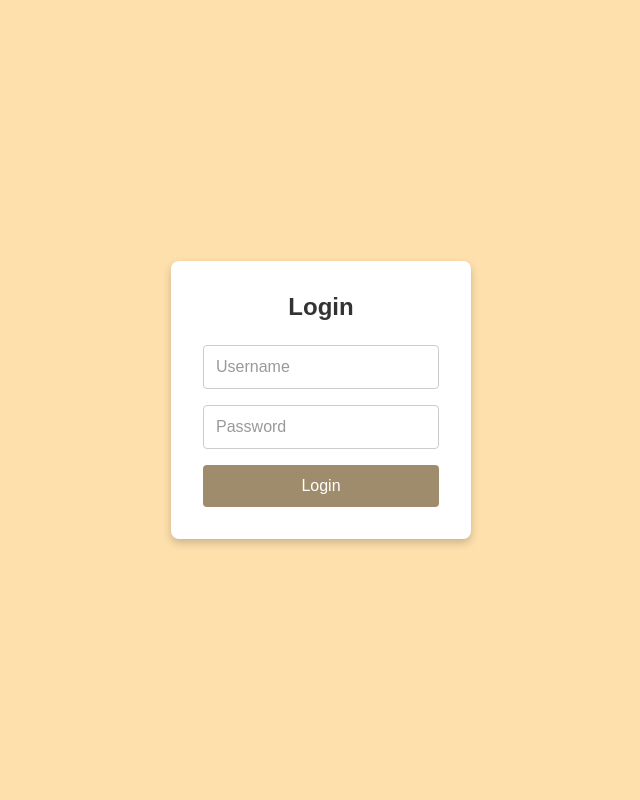
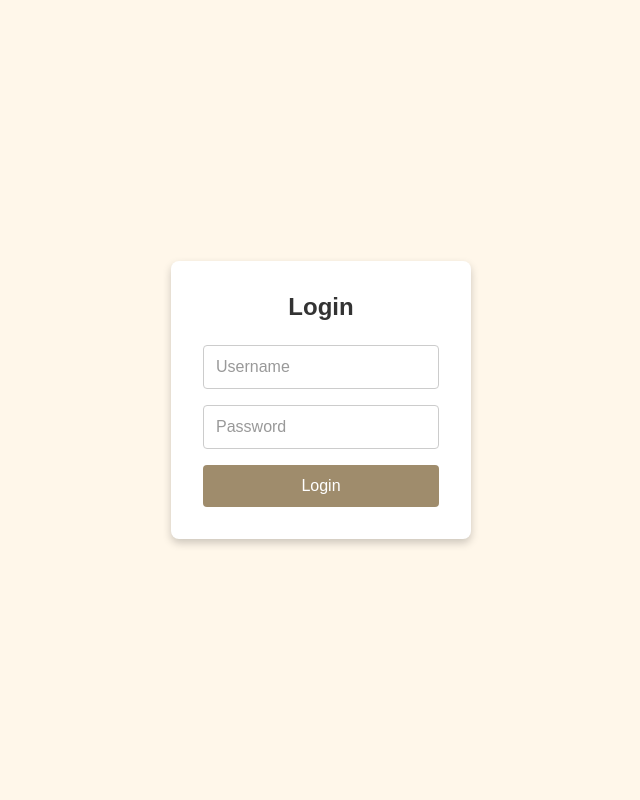
Before and after one commit to xll755/ResumeMASTER, a PHP site: page /login.php in a window 1280 px wide. Shown: the whole page, without its empty margins (319-959 px from the left). Run offline with PHP 8.4, Linux system fonts and the light colour scheme.

Commit message:
Update login.php

```diff
--- a/www/login.php
+++ b/www/login.php
@@ -36,7 +36,7 @@ Data is not stored via cache, aren't bookmarked, etc.
             justify-content: center;
             align-items: center;
             min-height: 100vh;
-            background: #fee0ad;
+            background: #fff7ea;
         }
 
         /* Centered container */
```
